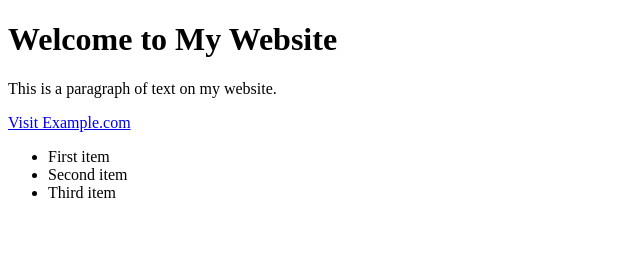
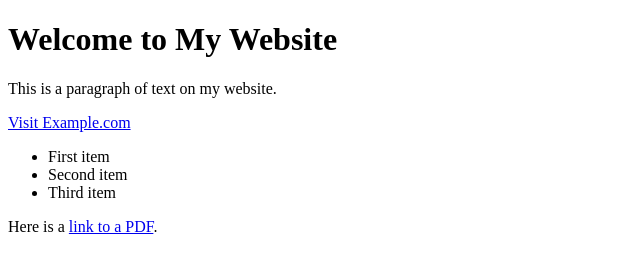
Before and after one commit to NenadJl/xxx, a plain HTML site: page index.html in a window 1280 px wide. Shown: the whole page, without its empty margins (0-640 px from the left). Drawn offline with Linux system fonts and the light colour scheme.

Commit message:
Update index.html

```diff
--- a/index.html
+++ b/index.html
@@ -12,5 +12,6 @@
         <li>Second item</li>
         <li>Third item</li>
     </ul>
+    <p>Here is a <a href="Unikat_Katalog_A4-min.pdf">link to a PDF</a>.</p>
 </body>
 </html>
```
